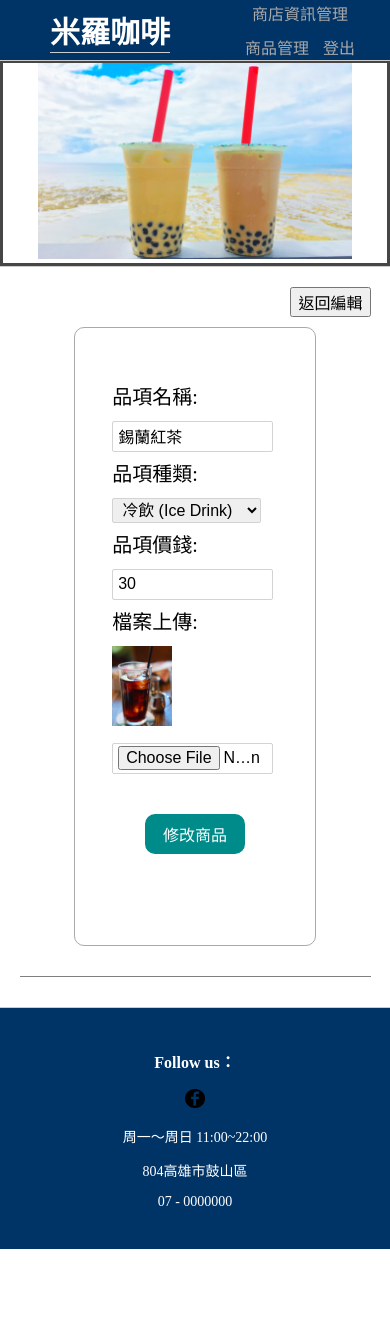
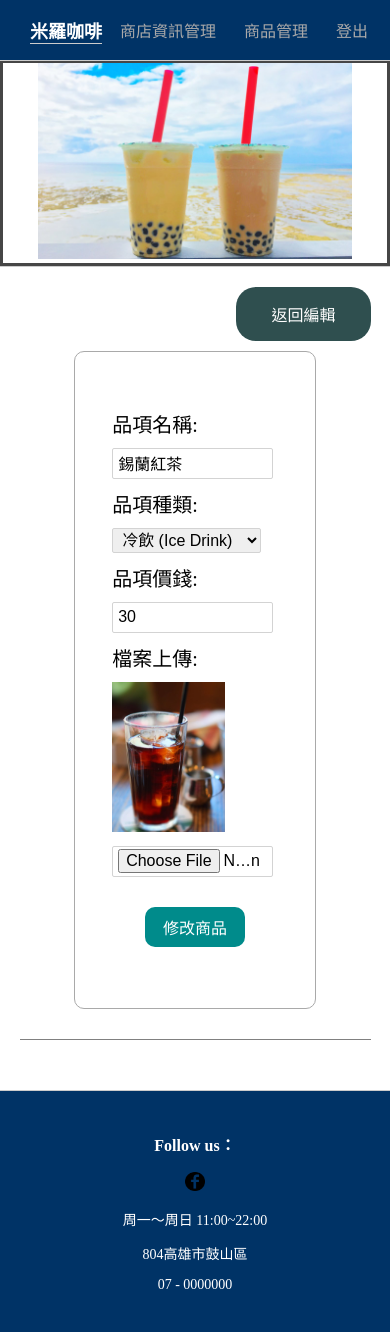
Before and after one commit to Luke0722/CoffeeShop, a PHP site: page /amodifyitem.php?id=1 in a window 390 px wide. Before the commit the page ends 1249 px from the top, so only its background shows below. Run offline with PHP 8.4, Linux system fonts and the light colour scheme; a user stored in the database is signed in; data comes from the database, SQL or seed files in the repository.

Commit message:
third(RWD CSS corrected)

```diff
--- a/acreatecg.php
+++ b/acreatecg.php
@@ -52,7 +52,7 @@
                             ?>
                             <li ><label for="name"> 種類名稱: </label></li>
                             <li ><input type="text" name="cname" required></li>
-                            <li class="lisubmit"><input type="submit" name="submit" id="btsubmit" value="新增種類" ></li>
+                            <li class="center"><input type="submit" name="submit" id="btform" value="新增種類" ></li>
                         </ul>
                     </fieldset>
                 </form>
--- a/acreateitem.php
+++ b/acreateitem.php
@@ -63,7 +63,7 @@
                             </select></li>
                             <li ><label for="upfile">檔案上傳:</label></li>
                             <li ><input type="file" name="upfile" required > </li>
-                            <li class="lisubmit"><input type="submit" name="submit" id="btsubmit" value="新增商品" ></li>
+                            <li class="center"><input type="submit" name="submit" id="btform" value="新增商品" ></li>
                         </ul>
                     </fieldset>
                 </form>
--- a/aedit.php
+++ b/aedit.php
@@ -81,7 +81,6 @@
                         }
                         echo '</div>';
                     }
-                    mysqli_close($db_link);//關閉資料庫連線
                 ?>
             </div>
         </main>
--- a/ainfo.php
+++ b/ainfo.php
@@ -55,7 +55,7 @@
                                 echo '</ul>';
                             }
                         ?>
-                        <input type="submit" name="submit" id="btsubmit" value="確定修改" >
+                        <input type="submit" name="submit" id="btform" value="確定修改" >
                     </fieldset>
                 </form>
             </div>
--- a/amodifycg.php
+++ b/amodifycg.php
@@ -47,7 +47,7 @@
                         <ul>
                             <li ><label for="name"> 種類名稱: </label></li>
                             <li ><input type="text" name="cname" value="<?php echo $category[1]; ?>"></li>
-                            <li class="lisubmit"><input type="submit" name="submit" id="btsubmit" value="修改種類" ></li>
+                            <li class="center"><input type="submit" name="submit" id="btform" value="修改種類" ></li>
                         </ul>
                     </fieldset>
                 </form>
--- a/amodifyitem.php
+++ b/amodifyitem.php
@@ -67,7 +67,7 @@
                             <li ><label for="upfile">檔案上傳:</label></li>
                             <li ><img src="<?php echo $menu["tpic"]; ?>" class="smallpic"></li>
                             <li ><input type="file" name="upfile"> </li>
-                            <li class="lisubmit"><input type="submit" name="submit" id="btsubmit" value="修改商品" ></li>
+                            <li class="center"><input type="submit" name="submit" id="btform" value="修改商品" ></li>
                         </ul>
                     </fieldset>
                 </form>
--- a/aside.php
+++ b/aside.php
@@ -2,5 +2,6 @@
             <ul>
                 <li class = "memberli"><a href="minfo.php">會員資料</a></li>
                 <li class = "memberli"><a href="mnews.php">會員消息</a></li>
+                <li class = "memberli"><a href="logout.php">登出</a></li>
             </ul>
         </aside>
--- a/footer.php
+++ b/footer.php
@@ -6,7 +6,7 @@
         <footer>
             <div class="footerinfo">
                 <h3>Follow us：</h3>
-                <a href="<?php echo $logo['icontent']?>"><img src="<?php echo $logo['ipic']?>" class="fblogo"></a>
+                <a href="<?php echo $logo['icontent']?>"><img src="<?php echo $logo['ipic']?>" id="btmedia"></a>
                 <p>周一〜周日 11:00~22:00 </p>
                 <p>804高雄市鼓山區</p>
                 <p>07 - 0000000</p>
--- a/general.css
+++ b/general.css
@@ -8,10 +8,22 @@ button{
     font-size:16px;
 }
 a{
-    /*連結前面不要有. */
+    /*連結前面不要有底線 */
     text-decoration: none;
 }
-
+li{
+    /*連結前面不要有底線 */
+    list-style: none;
+}
+/*---PICTURE---*/
+.smallpic{
+    max-width: 150px;
+    max-height: 150px;
+}
+.pic{
+    width:100%;
+    border:2.5px solid lightblue;
+}
 /*---NAV---*/
 nav{
     display: flex; /*並排*/
@@ -31,6 +43,7 @@ nav>.navheader{
     border-bottom: 1px solid #ccc;
     background:	rgb(0, 51, 102);
 }
+/*---NAV LOGO---*/
 .navheader>.nav-logo{
     flex:none;
     font-size:30px;
@@ -39,31 +52,66 @@ nav>.navheader{
     margin-left:50px;
     border-bottom: 1px solid #ccc;
 }
-/*logo*/
 .nav-logo>a{
     color:white;
 }
-.navheader.nav-bar{
+/*---NAV NAVBAR---*/
+.navheader>.nav-bar{
     flex:none;/*並排：不能夠彈性縮放*/
     margin-right:10px;
 }
-.navbar-nav{                /*ul*/
+.nav-bar-ul{                /*ul*/
     text-align: center;
 	font-size:16px;
 }
-.navbar-nav a{
+/*會套用到nav-bar-ul以下所有的li*/
+.nav-bar-ul li{
+    display:inline-block;   /*選單並排顯示*/
+}
+.nav-bar-ul a{
     color:darkgray;       /*選單連結-字的顏色*/
+    display:block;          /*讓連結範圍能到整個li區塊*/
+    padding:20px;           /*padding被包含在a範圍裡*/
 }
-.navbar-nav a:hover{
-    color:white;       /*選單連結-字的顏色*/
+.nav-bar-ul a:hover{
+    color:white;
 }
-.navbar-nav a:checked{
-    color:white;       /*選單連結-字的顏色*/
+.nav-bar-ul a:checked{
+    color:white;
 }
-.navbar-nav li{
-    display:inline-block;   /*選單並排顯示*/
+.dropdown-li{
+    color:darkgray;       /*選單連結-字的顏色*/
+    display:block;
+    position: relative;
     padding:20px;
 }
+.dropdown-li:hover >.drop-menu {
+    display: flex;
+    border:black 1px solid;
+}
+.drop-menu {
+    display: none;
+    flex-direction: column;
+    position: absolute;
+    right:0%;
+    top:100%;
+    width: 100px;
+    padding:0px;
+    border:black 1px solid;
+    background-color: rgb(103, 108, 112);
+}
+.drop-menu li {
+    flex:none;
+    border-top:1px solid gray;
+}
+.drop-menu li a{
+    padding:20px 0px;
+    color:white
+}
+.drop-menu li a:hover{
+    background-color: rgb(211, 214, 216);
+}
+/*---NAV COVER---*/
 nav>.cover{
     flex:none;
     text-align:center;
@@ -95,52 +143,38 @@ footer>.footerinfo{
     height:100%;
     font-size:14px;
 }
-
-.fblogo{
+#btmedia{
     width:5%;
     height:10%;
 }
-#btsubmit{
-    color:white;
-    background:darkcyan;
-    height:40px;
-    width:100px;
-    border-radius: 10px ;
-    border:0px;
-    margin:30px 0px;
-}
-.drop-btn{
-    color:white;
-}
-li:hover >.drop-menu {
-    display: flex;
 
-}
-li > .drop-menu {
-    padding:0px;
-    display: none;
-    position: absolute;
-    flex-direction: column;
-    left:92%;
-    top: 100%;
-    width: 120px;
-    border:black 1px solid;
-    background-color: rgba(103, 108, 112, 0.664);
-}
-.drop-menu li {
-    display: flex;
-    border-top:1px solid gray;
-    list-style: none;
-}
-.drop-menu li a{
-    color:white
-}
 @media screen and (max-width:550px){
-    nav>.nav-logo{
-        font-size:20px;
-        margin-left:10px;
+    .navheader>.nav-logo{
+        margin-left:8px;
+        font-size:18px;
     }
-    .navbar-nav li{
-        padding:5px;
+    .nav-bar-ul a{
+        padding:3px;           /*padding被包含在a範圍裡*/
+    }
+    .drop-btn{
+        padding:3px;
+    }
+    .nav-bar-ul{
+        padding:0px;           /*padding被包含在a範圍裡*/
     }
 }
+@media screen and (max-width:850px){
+    .navheader>.nav-logo{
+        margin-left:30px;
+    }
+    .nav-bar-ul a{
+        padding:12px;
+    }
+    .drop-btn{
+        padding:12px;
+    }
+    .fblogo{
+        width:7.5%;
+        height:15%;
+    }
+}
--- a/index.css
+++ b/index.css
@@ -35,8 +35,15 @@ main>.content{
     justify-content:flex-end;
     margin:10px 0px;
 }
-.editbt{
+.editbut{
     margin:0px 0px 0px 10px;
+}
+.editbut>button{
+    background: darkslategray ;
+    color:white;
+    padding:15px 35px;
+    border:none;
+    border-radius: 20px;
 }
 .content>.Row{
     flex:none;
@@ -48,24 +55,12 @@ main>.content{
 }
 .Row>.sell{
     flex:none;/*並排：不能夠彈性縮放*/
-    margin:60px;
+    margin:50px;
     width:20%;
-
 }
 
-.smallpic{
-    max-width: 150px;
-    max-height: 150px;
-}
-.pic{
-    width:100%;
-    border:2.5px solid lightblue;
-}
-/*form有關*/
-
-.lisubmit{
+.center{
     text-align: center;
-
 }
 .content>.menuform{
     width:33%;
@@ -83,56 +78,75 @@ fieldset {
     border:1px darkgray solid;
     border-radius: 10px;
 }
-/*僅限label*/
 fieldset label{
     font-size:20px;
 }
-/*僅限input,select*/
 fieldset input,select{
     font-size:16px;
     padding:2px 5px;
     border:1px lightgray solid;
     border-radius:2px;
 }
+/*---login.php---*/
+.menufieldset ul{
+     /*ul預設就有margin*/
+    padding: 25px;
+}
 .menufieldset input,select{
     width:90%;
     height:25px;
 }
-
-.menufieldset ul{
-     /*ul預設就有margin*/
-    padding: 25px;
+.menufieldset li {
+    margin: 10px 0px;
 }
+/*---aintro.php---*/
 .introfieldset ul{
+    display:flex;
+    justify-content: space-between;
+    align-items: center;
+    min-height:120px;
     padding: 10px;
     border-bottom:1px black solid;
-}
-.menufieldset li {
-    list-style: none;
-    line-height: 24px;
-    margin: 10px 0px;
+    flex-wrap: wrap;
 }
 .introfieldset li {
-    list-style: none;
-    min-width:150px;
-    display:inline-block;
+    flex:none;
+    display: flex;
+    width:20%;
+    height:50%;
     margin: 10px 15px;
 }
-.introfieldset input{
-    padding:0px 5px;
-    width:100px;
+.introfieldset  li>img{
+    flex:none;
+    width:auto;
+    max-height:100px;
+}
+.introfieldset li>input{
+    flex:1;
+    width:90%;
     height: 25px;
     border-radius:2px;
     border:1px lightgray solid;
 }
-.introfieldset textarea{
+.introfieldset li> textarea{
+    flex:1;
+    width:90%;
+    height:100px;
     padding:0px 5px;
-    width:300px;
-    height:100px;
     border-radius:2px;
     border:1px lightgray solid;
 }
-
+#btform{
+    display:inline-block;
+    width:100px;
+    height:40px;
+    margin:20px 0px 0px 0px;
+    border:0px;
+    border-radius: 10px ;
+    line-height: 40px;
+    color:white;
+    background:darkcyan;
+}
 /*index.html*/
 .btindex{
     font-size: 14px;
@@ -141,7 +155,7 @@ fieldset input,select{
     padding:15px 35px;
     border:none;
 }
-/*about.html*/
+/*intro.html*/
 .Row>.introphoto{
     flex:none;/*並排：不能夠彈性縮放*/
     margin:0px 60px;
@@ -152,10 +166,7 @@ fieldset input,select{
     flex:none;/*並排：不能夠彈性縮放*/
     margin:60px;
     width:35%;
-
 }
-
-
 /*menu.html*/
 .content>.title{
     flex:auto;
@@ -181,8 +192,7 @@ fieldset input,select{
     margin:20px;
     width:15%;
 }
-
-/*edit.php*/
+/*aedit.php*/
 .crud{
     margin-bottom:10px;
 }
@@ -192,7 +202,6 @@ fieldset input,select{
     font-size: 16px;
     padding:2px 8px;
     margin-right:10px;
-    /*這邊用margin 垂直的沒有作用why?*/
 }
 #success{
     border-radius: 10px;
@@ -201,9 +210,6 @@ fieldset input,select{
     padding:0px 10px;
 }
 @media screen and (max-width:550px){
-    .Row>.sell{
-        width:90%;
-    }
     .Row>.introphoto{
         width:90%;
         margin:0px 20px;
@@ -213,16 +219,24 @@ fieldset input,select{
         margin:20px;
     }
     .content>.menuform{
-        width:90%;
+        width:100%;
     }
     .menuRow>.sell{
         width:24%;
     }
 }
-
 @media screen and (max-width:850px){
+    main>.content{
+        margin:10px 10px 50px 10px;
+    }
     .Row>.sell{
+        margin:70px 3px;
+        width:30%;
+    }
+    .pic{
+        margin:15px 0px;
         width:90%;
+        border:2.5px solid lightblue;
     }
     .Row>.introphoto{
         width:90%;
@@ -240,11 +254,12 @@ fieldset input,select{
     h3{
         font-size:16px;
     }
-    .introfieldset li {
-        margin:5px;
-        min-width: 450px;
-    }
+
     .menuRow>.sell{
         width:32%;
     }
+    .introfieldset li {
+        width:85%;
+
+    }
 }
--- a/login.php
+++ b/login.php
@@ -73,10 +73,10 @@
                             <li><input type="password" name="password" placeholder="請輸入密碼"></li>
                             <li><label for="check"> 驗證碼：<?php echo $n1."+".$n2; ?></label></li>
                             <li><input type="text" name="checkcode" autocomplete="off"></li>
-                            <li class="lisubmit"><input type="submit" name="submit" id="btsubmit" value="Login"></li>
+                            <li class="center"><input type="submit" name="submit" id="btform" value="Login"></li>
+                            <li class="center"><a href="register.php" id="btform">Register</a></li>
                             <!--表單送出時，原本的驗證碼答案一併送出，排除驗證碼不同步問題-->
                             <li><input type="hidden" name="answer"  value="<?php echo $n1+$n2;?>"></li>
-                            <li><a href="register.php" id="registerbt">註冊帳號</a></li>
                         </ul>
                     </fieldset>
                 </form>
--- a/navigation.php
+++ b/navigation.php
@@ -8,7 +8,7 @@
     <div class="navheader">
         <div class="nav-logo"><a href="index.php">米羅咖啡</a></div>
         <div class="nav-bar" >
-            <ul class="navbar-nav">
+            <ul class="nav-bar-ul">
                 <?php  if(isset($_SESSION['user_authority'])&&$_SESSION['user_authority']==1): ?>
                     <li><a href="ainfo.php"> 商店資訊管理 </a></li>
                     <li><a href="aedit.php"> 商品管理 </a></li>
@@ -17,7 +17,7 @@
                     <li><a href="index.php"> 首頁 </a></li>
                     <li><a href="intro.php"> 經營理念 </a></li>
                     <li><a href="menu.php"> 飲料品項 </a></li>
-                    <li class ="drop-btn"> 會員中心
+                    <li class ="dropdown-li"> 會員中心
                         <ul class ="drop-menu">
                             <li><a href="minfo.php">會員資料</a></li>
                             <li><a href="mnews.php">會員消息</a></li>
--- a/register.php
+++ b/register.php
@@ -69,7 +69,7 @@
                             <li><input required type="number" name="phone" autocomplete="off" ></li>
                             <li><label for="address">通訊地址:</label></li>
                             <li><input required type="text" name="address" autocomplete="off" ></li>
-                            <li class="lisubmit"><input type="submit" name="submit" id="btsubmit" value="Register"></li>
+                            <li class="center"><input type="submit" name="submit" id="btform" value="Register"></li>
                         </ul>
                     </fieldset>
                 </form>
```
Also changed, not shown: member.css (+36 -34 lines), minfo.php (+5 -6 lines).
